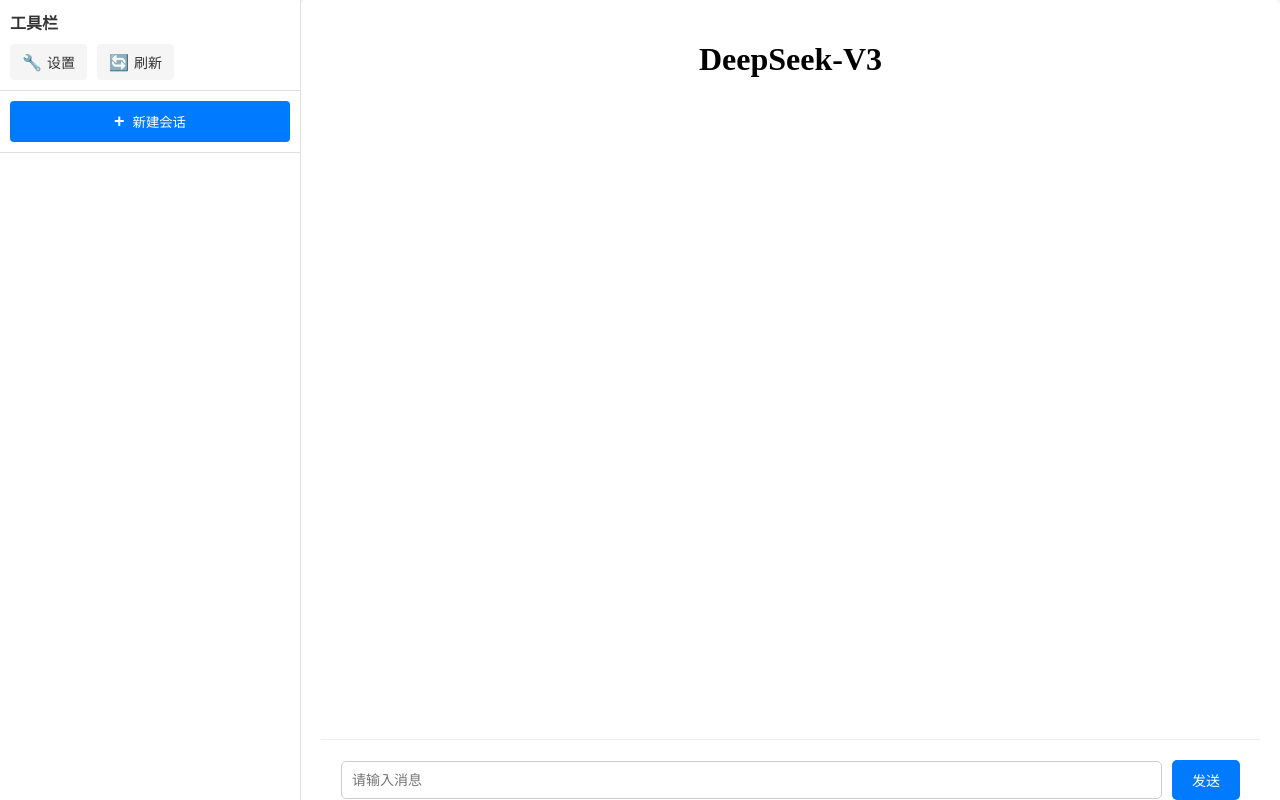
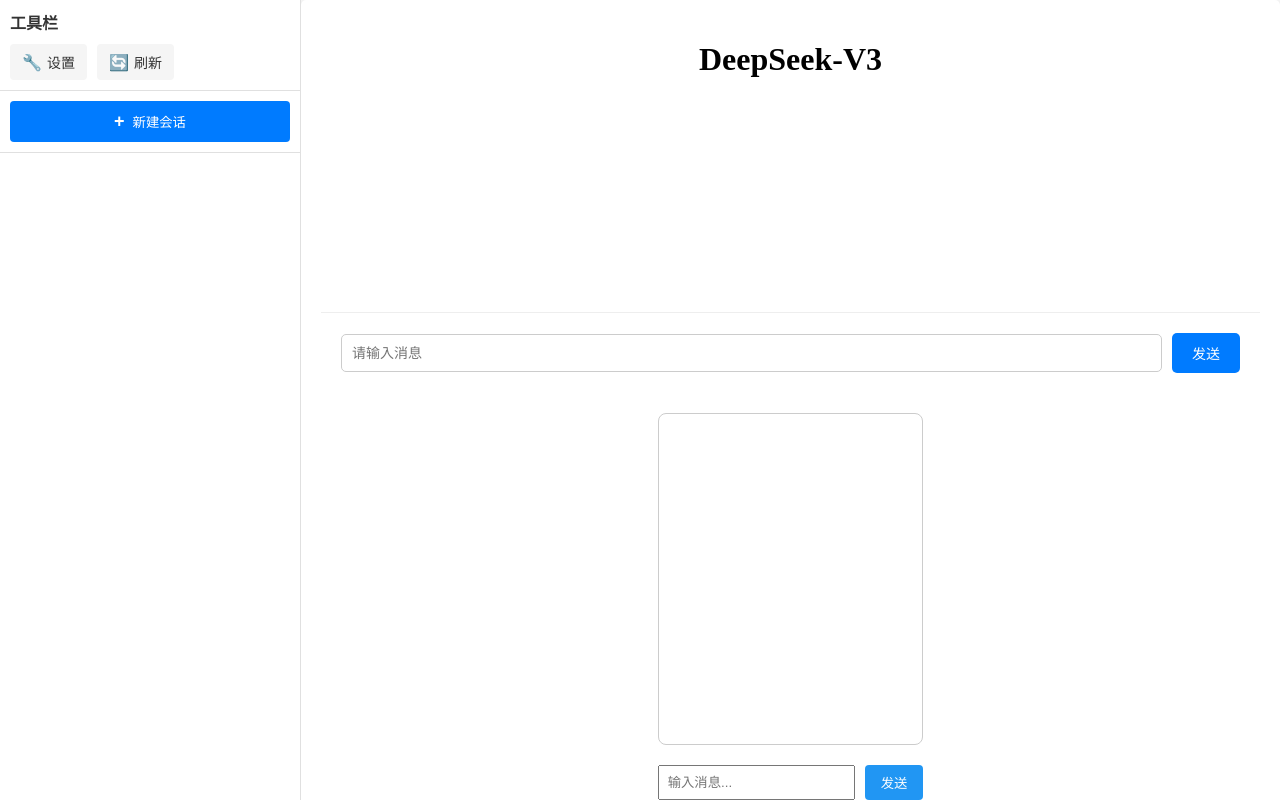
Before and after one commit to yin28-sheep/llm-chat-1, a Vue app: page / in a window 1280 px wide. Built offline with nearby package versions, Linux system fonts and the light colour scheme.

Commit message:
实现流式传输

```diff
--- a/src/components/chat.vue
+++ b/src/components/chat.vue
@@ -9,6 +9,7 @@
     <chat-message ref="messageRef" />
     <!-- 底部输入组件：用于用户输入和发送消息 -->
     <chat-bottom @scroll="handleScroll" />
+    <stream-chat/>
 
   </div>
 </template>
@@ -19,6 +20,7 @@
 import ChatBottom from './ChatBottom.vue'
 import { onSwitchChat, onDeleteChat, onRenameChat, removeListener } from '../utils/ListChatToMitter'
 import { useChatStore } from '../store/chatStore'
+import StreamChat from "../components/streamChat.vue";
 
 // 初始化聊天状态管理
 const chatStore = useChatStore()
--- /dev/null
+++ b/src/components/streamChat.vue
@@ -0,0 +1,245 @@
+<template>
+  <div class="chat-container">
+    <!-- 聊天展示区域 -->
+    <div class="chat-messages">
+      <div v-for="(msg, index) in messages" :key="index" :class="['message', msg.role]">
+        <div class="role">{{ msg.role === 'user' ? 'You' : 'AI' }}</div>
+        <div class="content">{{ msg.content }}</div>
+      </div>
+      <div v-if="isLoading" class="loading">AI正在思考中...</div>
+    </div>
+
+    <!-- 输入区域 -->
+    <div class="input-area">
+      <input
+        v-model="inputMessage"
+        @keyup.enter="sendMessage"
+        placeholder="输入消息..."
+        :disabled="isLoading"
+      />
+      <button @click="sendMessage" :disabled="isLoading">发送</button>
+    </div>
+
+    <!-- 状态信息 -->
+    <div v-if="error" class="error">{{ error }}</div>
+    <div v-if="usageData" class="usage">
+      <h3>资源使用统计</h3>
+      <p>输入Token: {{ usageData.prompt_tokens }}</p>
+      <p>输出Token: {{ usageData.completion_tokens }}</p>
+      <p>总计Token: {{ usageData.total_tokens }}</p>
+    </div>
+  </div>
+</template>
+
+<script setup lang="ts">
+import { ref, reactive } from 'vue'
+
+interface ChatMessage {
+  role: 'system' | 'user' | 'assistant'
+  content: string
+}
+
+interface StreamResponseChunk {
+  id: string
+  choices: Array<{
+    delta: {
+      content?: string
+      reasoning_content?: string
+    }
+    finish_reason?: string
+  }>
+  usage?: {
+    prompt_tokens: number
+    completion_tokens: number
+    total_tokens: number
+  }
+}
+
+const API_KEY = 'sk-4et9jiY6FXWulZNX94295c643b52446bA3A04370C9412c44'
+const SERVICE_ID = 'xdeepseekv3'
+
+// 响应式数据
+const messages = ref<ChatMessage[]>([])
+const inputMessage = ref('')
+const isLoading = ref(false)
+const error = ref('')
+const usageData = ref<StreamResponseChunk['usage'] | null>(null)
+
+// 流式处理函数
+async function processStream(stream: ReadableStream) {
+  const reader = stream.getReader()
+  const decoder = new TextDecoder()
+  let buffer = ''
+  let fullResponse = ''
+
+  try {
+    while (true) {
+      const { done, value } = await reader.read()
+      if (done) break
+
+      buffer += decoder.decode(value, { stream: true })
+      const chunks = buffer.split('\n')
+      buffer = chunks.pop() || ''
+
+      for (const chunk of chunks) {
+        const trimmedChunk = chunk.trim()
+        if (!trimmedChunk || !trimmedChunk.startsWith('data: ')) continue
+
+        const jsonString = trimmedChunk.slice(6)
+        if (jsonString === '[DONE]') return
+
+        try {
+          const data: StreamResponseChunk = JSON.parse(jsonString)
+
+          // 更新使用数据
+          if (data.usage) {
+            usageData.value = data.usage
+          }
+
+          // 合并内容
+          const contents = [
+            data.choices[0]?.delta?.reasoning_content,
+            data.choices[0]?.delta?.content
+          ].filter(Boolean)
+
+          if (contents.length > 0) {
+            const output = contents.join('')
+            fullResponse += output
+
+            // 更新最后一条消息内容
+            const lastMessage = messages.value[messages.value.length - 1]
+            if (lastMessage) {
+              lastMessage.content = fullResponse
+            }
+          }
+        } catch (e) {
+          console.error('解析错误:', e)
+        }
+      }
+    }
+  } finally {
+    reader.releaseLock()
+  }
+}
+
+async function sendMessage() {
+  if (!inputMessage.value.trim() || isLoading.value) return
+
+  try {
+    isLoading.value = true
+    error.value = ''
+
+    // 添加用户消息
+    messages.value.push({
+      role: 'user',
+      content: inputMessage.value
+    })
+
+    // 添加初始AI消息
+    messages.value.push({
+      role: 'assistant',
+      content: ''
+    })
+
+    const response = await fetch('/api/v1/chat/completions', {
+      method: 'POST',
+      headers: {
+        'Content-Type': 'application/json',
+        'Authorization': `Bearer ${API_KEY}`,
+        'lora_id': '0'
+      },
+      body: JSON.stringify({
+        model: SERVICE_ID,
+        messages: messages.value.slice(0, -1), // 排除当前的空AI消息
+        stream: true,
+        temperature: 0.7,
+        max_tokens: 1024,
+        stream_options: { include_usage: true }
+      })
+    })
+
+    if (!response.ok) {
+      throw new Error(`请求失败: ${response.status}`)
+    }
+
+    if (response.body) {
+      await processStream(response.body)
+    }
+  } catch (err) {
+    error.value = err instanceof Error ? err.message : '未知错误'
+    // 移除空的AI消息
+    if (messages.value.length > 0) {
+      messages.value.pop()
+    }
+  } finally {
+    isLoading.value = false
+    inputMessage.value = ''
+  }
+}
+</script>
+
+<style scoped>
+.chat-container {
+  max-width: 800px;
+  margin: 0 auto;
+  padding: 20px;
+}
+
+.chat-messages {
+  border: 1px solid #ccc;
+  border-radius: 8px;
+  padding: 15px;
+  margin-bottom: 20px;
+  min-height: 300px;
+}
+
+.message {
+  margin: 10px 0;
+  padding: 8px;
+  border-radius: 4px;
+}
+
+.message.user {
+  background-color: #e3f2fd;
+}
+
+.message.assistant {
+  background-color: #f5f5f5;
+}
+
+.input-area {
+  display: flex;
+  gap: 10px;
+}
+
+input {
+  flex: 1;
+  padding: 8px;
+}
+
+button {
+  padding: 8px 16px;
+  background-color: #2196f3;
+  color: white;
+  border: none;
+  border-radius: 4px;
+  cursor: pointer;
+}
+
+button:disabled {
+  background-color: #90caf9;
+  cursor: not-allowed;
+}
+
+.error {
+  color: red;
+  margin-top: 10px;
+}
+
+.usage {
+  margin-top: 20px;
+  padding: 10px;
+  background-color: #f8f9fa;
+  border-radius: 4px;
+}
+</style>
```
